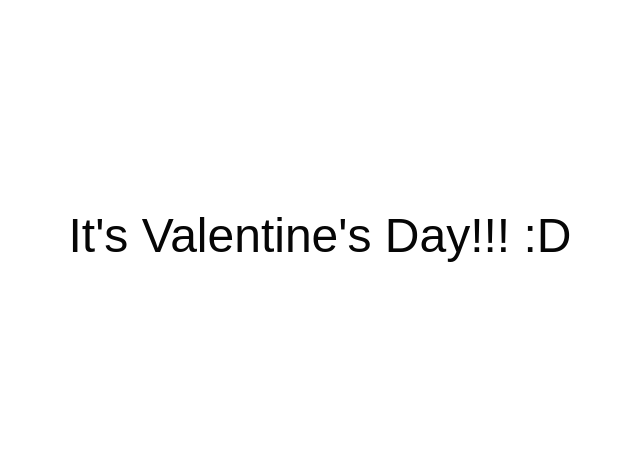
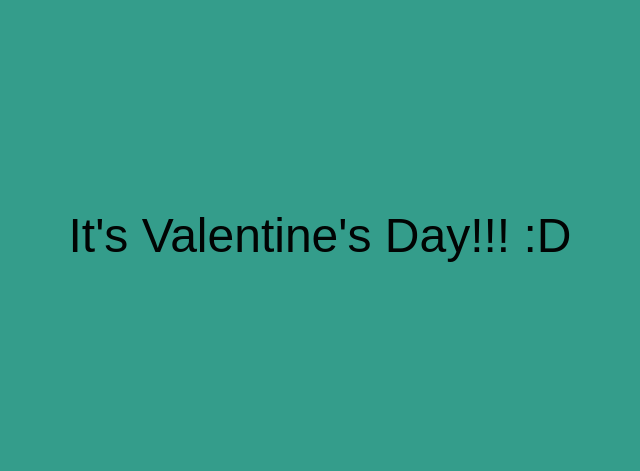
Before and after one commit to jencaza33/Valentines, a website: page index.html in a window 1280 px wide. Shown: the whole page, without its empty margins (320-960 px from the left). Drawn offline with nearby package versions, Linux system fonts and the light colour scheme.

Commit message:
change background color

```diff
--- a/style/style.css
+++ b/style/style.css
@@ -5,6 +5,7 @@ html {
 body {
   margin: 0;
   font-family: "Work Sans", sans-serif;
+  background-color: #349d8b;
 }
 
 .container {
```
